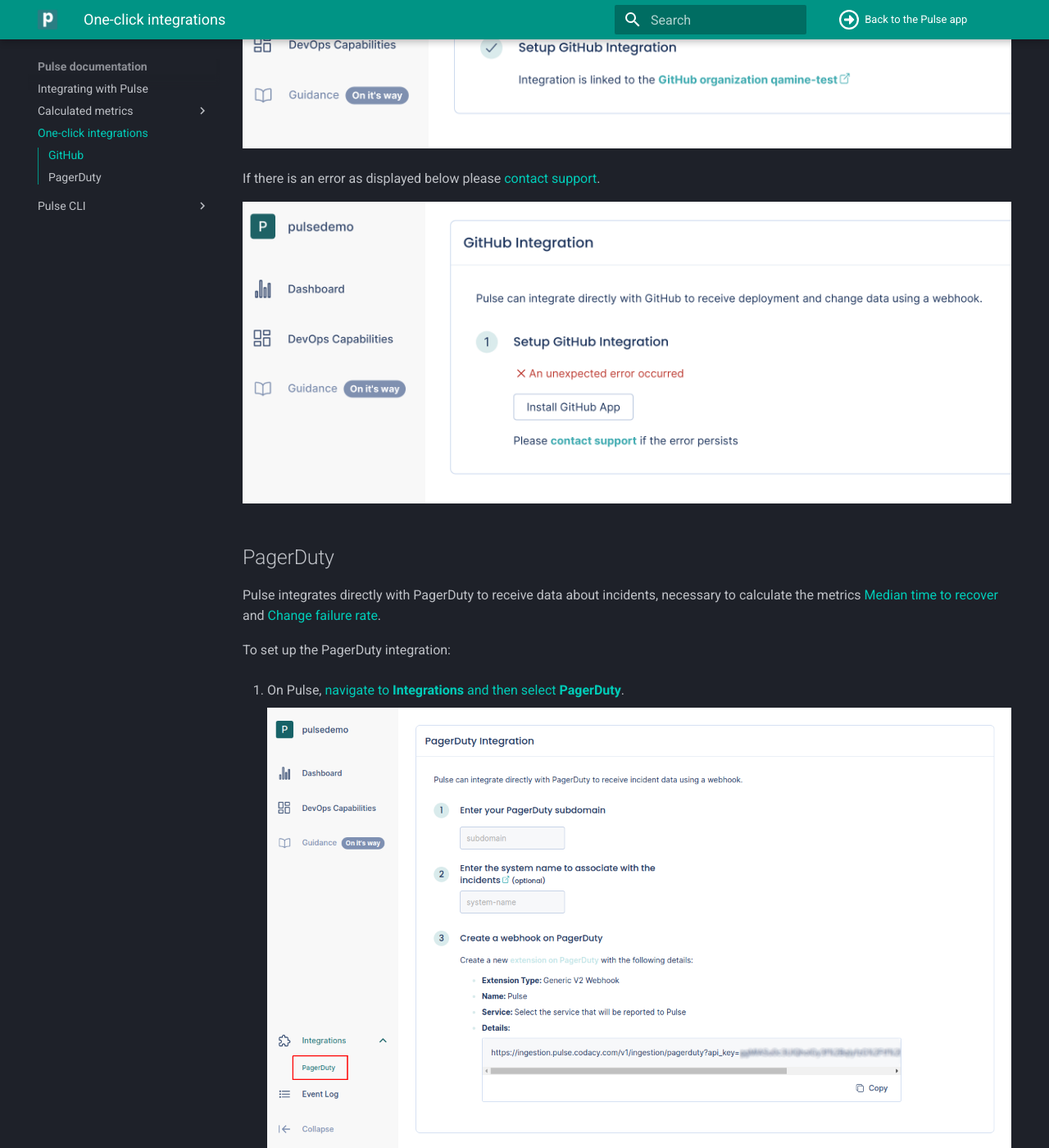
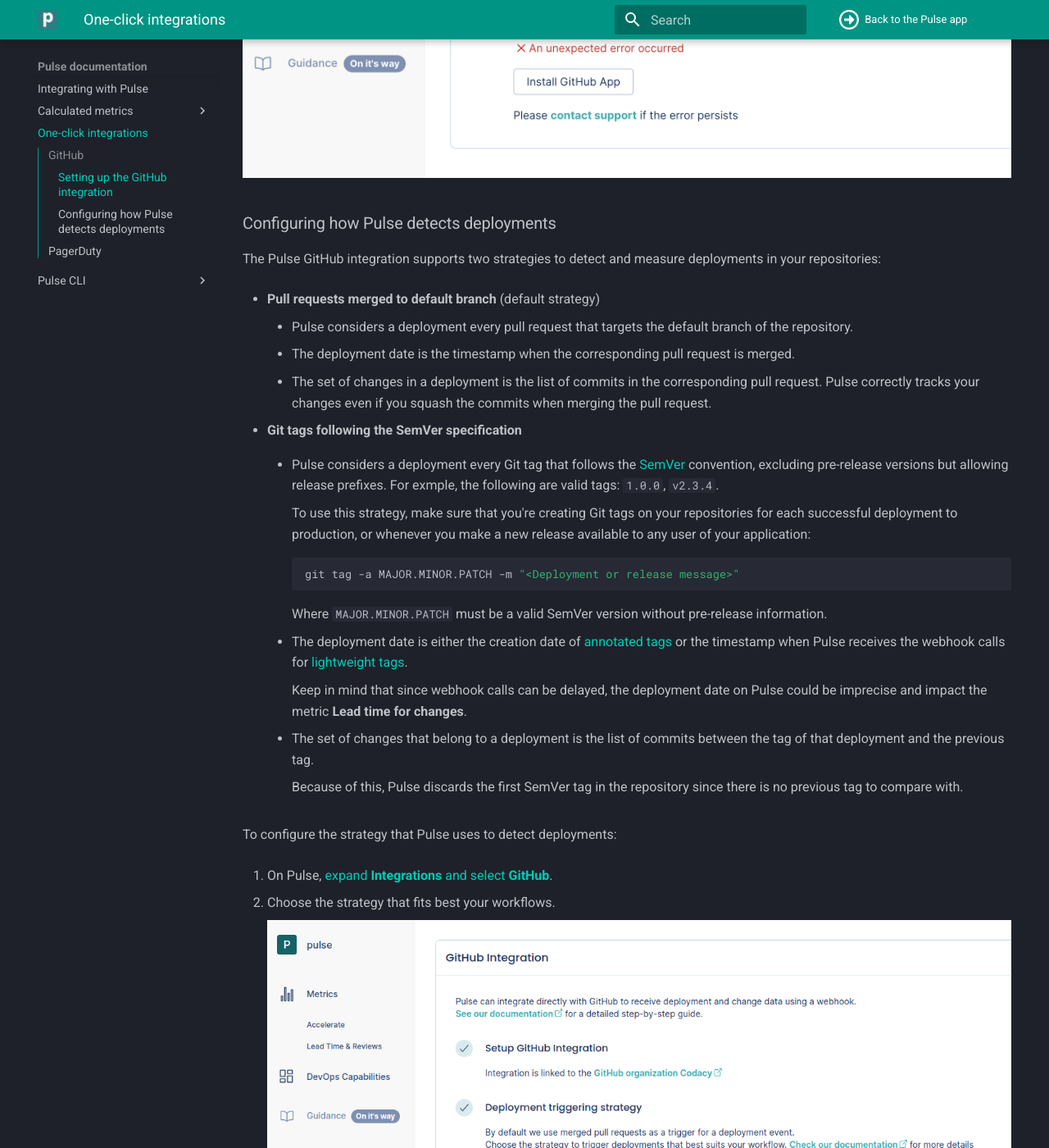
Before and after one commit to codacy/pulse-user-docs, an MkDocs documentation site: the page built from docs/one-click-integrations.md, in a window 1280 px wide and 1400 px high, scrolled down 2632 px. Shown: the whole window at 82% size. Built offline with MkDocs 1.6.1 and Material for MkDocs 9.7.7, drawn with Linux system fonts in a browser that asks for light colours; some of the changed text lies outside the part shown.

Commit message:
feature: Add GitHub deployment strategy selection PUL-409 (#38)
* feature: Add GitHub deployment strategy selection

* clean: Organize and simplify deployment detection strategies

* fix: Correct typo and fix issues detected by Codacy

* feature: Add screenshot for deployment detection strategy

* clean: Join description of strategies and configuration instructions

When looking at the more finalized page I realized that the
description of the two deployment detection strategies was too far
away from the instructions to configure them.

* clean: Reduce size of deployment strategies screenshot

* feature: Add explicit link to section on deployment detection strategy

Co-authored-by: Paulo Ribeiro <paulo.ribeiro@codacy.com>

````diff
--- a/docs/one-click-integrations.md
+++ b/docs/one-click-integrations.md
@@ -9,30 +9,11 @@
 -   [Lead time for changes](metrics/accelerate.md#lead-time-for-changes) (including the sub-metrics [Time to open](metrics/accelerate.md#time-to-open) and [Time to review](metrics/accelerate.md#time-to-review))
 -   [Deployment frequency](metrics/accelerate.md#deployment-frequency)
 
-!!! important
-    Consider the following before using the GitHub integration:
-
-    -   The integration obtains information about deployments from Git tags that follow the [SemVer](https://semver.org) convention, excluding pre-release versions, but allowing release prefixes. Valid tags e.g.: `1.0.0`, `v2.3.4`
-
-    -   The integration obtains the deployment date from either the creation date of [annotated tags](https://git-scm.com/book/en/v2/Git-Basics-Tagging#_annotated_tags) or the timestamp when the integration receives the webhook calls for [lightweight tags](https://git-scm.com/book/en/v2/Git-Basics-Tagging#_lightweight_tags).
-
-        However, since webhook calls can be delayed, the deployment date on Pulse could be imprecise and impact the metric **Lead time for changes**.
-
-    -   The integration obtains the set of changes that belong to a deployment from the list of commits between the tag of that deployment and the previous tag.
-
-        Because of this, the integration discards the first SemVer tag in the repository since there is no previous tag to compare with.
+### Setting up the GitHub integration
 
 To set up the GitHub integration:
 
-1.  Make sure that you're creating a Git tag on your repositories for each successful deployment to production, or whenever you make a new release available to any user of your application:
-
-    ```bash
-    git tag -a X.Y.Z -m "<Deployment or release message>"
-    ```
-
-    Where X.Y.Z must be a valid SemVer version without pre-release information.
-
-1.  On Pulse, [navigate to **Integrations** and then select **GitHub**](https://app.pulse.codacy.com/integrations/github){: target="_blank"}.
+1.  On Pulse, [expand **Integrations** and select **GitHub**](https://app.pulse.codacy.com/integrations/github){: target="_blank"}.
 
     ![GitHub integration](images/ghi-setup.png)
 
@@ -52,13 +33,52 @@
 
 ![GitHub webhook](images/ghi-error.png)
 
+### Configuring how Pulse detects deployments {: id="deployment-detection-strategy"}
+
+The Pulse GitHub integration supports two strategies to detect and measure deployments in your repositories:
+
+-   **Pull requests merged to default branch** (default strategy)
+
+    -   Pulse considers a deployment every pull request that targets the default branch of the repository.
+    -   The deployment date is the timestamp when the corresponding pull request is merged.
+    -   The set of changes in a deployment is the list of commits in the corresponding pull request. Pulse correctly tracks your changes even if you squash the commits when merging the pull request.
+
+-   **Git tags following the SemVer specification**
+
+    -   Pulse considers a deployment every Git tag that follows the [SemVer](https://semver.org) convention, excluding pre-release versions but allowing release prefixes. For exmple, the following are valid tags: `1.0.0`, `v2.3.4`.
+
+        To use this strategy, make sure that you're creating Git tags on your repositories for each successful deployment to production, or whenever you make a new release available to any user of your application:
+
+        ```bash
+        git tag -a MAJOR.MINOR.PATCH -m "<Deployment or release message>"
+        ```
+
+        Where `MAJOR.MINOR.PATCH` must be a valid SemVer version without pre-release information.
+
+    -   The deployment date is either the creation date of [annotated tags](https://git-scm.com/book/en/v2/Git-Basics-Tagging#_annotated_tags) or the timestamp when Pulse receives the webhook calls for [lightweight tags](https://git-scm.com/book/en/v2/Git-Basics-Tagging#_lightweight_tags).
+
+        Keep in mind that since webhook calls can be delayed, the deployment date on Pulse could be imprecise and impact the metric **Lead time for changes**.
+
+    -   The set of changes that belong to a deployment is the list of commits between the tag of that deployment and the previous tag.
+
+        Because of this, Pulse discards the first SemVer tag in the repository since there is no previous tag to compare with.
+
+To configure the strategy that Pulse uses to detect deployments:
+
+1.  On Pulse, [expand **Integrations** and select **GitHub**](https://app.pulse.codacy.com/integrations/github){: target="_blank"}.
+
+1.  Choose the strategy that fits best your workflows.
+
+    ![Choosing a deployment triggering strategy](images/ghi-strategy.png)
+
+
 ## PagerDuty
 
 Pulse integrates directly with PagerDuty to receive data about incidents, necessary to calculate the metrics [Median time to recover](metrics/accelerate.md#median-time-to-recover) and [Change failure rate](metrics/accelerate.md#change-failure-rate).
 
 To set up the PagerDuty integration:
 
-1.  On Pulse, [navigate to **Integrations** and then select **PagerDuty**](https://app.pulse.codacy.com/integrations/pagerduty){: target="_blank"}.
+1.  On Pulse, [expand **Integrations** and select **PagerDuty**](https://app.pulse.codacy.com/integrations/pagerduty){: target="_blank"}.
 
     ![PagerDuty integration](images/pagerduty.png)
 
````
Also changed, not shown: docs/images/ghi-strategy.png (added).
